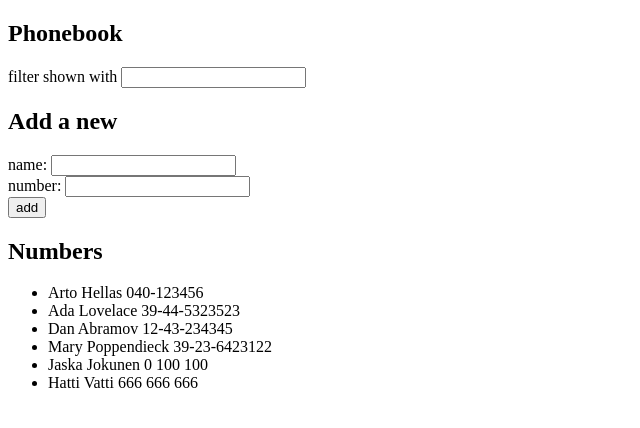
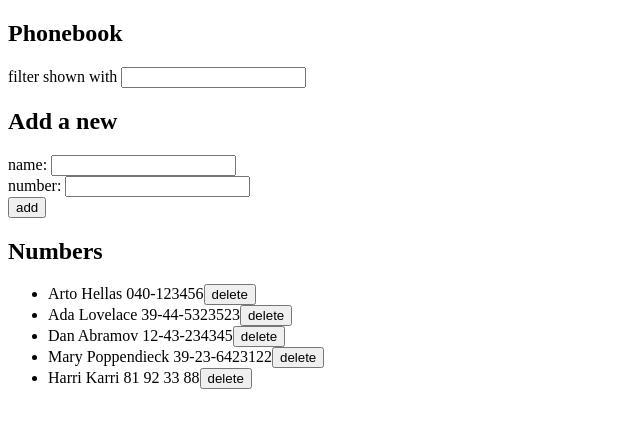
Before and after one commit to hartonenolli/fullstackopen, a React (Vite) app in the folder part2/exercises2/puhelinluettelo/: page / in a window 1280 px wide. Shown: the top 428 px of the page, without its empty margins (0-640 px from the left). Built offline with nearby package versions, Linux system fonts and the light colour scheme; data requests are answered from the project's data file.

Commit message:
2.14: puhelinluettelo step9

```diff
--- a/part2/exercises2/puhelinluettelo/db.json
+++ b/part2/exercises2/puhelinluettelo/db.json
@@ -21,14 +21,9 @@
       "id": "4"
     },
     {
-      "id": "6368",
-      "name": "Jaska Jokunen",
-      "number": "0 100 100"
-    },
-    {
-      "id": "3dfd",
-      "name": "Hatti Vatti",
-      "number": "666 666 666"
+      "id": "9347",
+      "name": "Harri Karri",
+      "number": "81 92 33 88"
     }
   ]
 }
--- a/part2/exercises2/puhelinluettelo/src/App.jsx
+++ b/part2/exercises2/puhelinluettelo/src/App.jsx
@@ -39,18 +39,30 @@ const App = () => {
   }
 
   const handleNameChange = (event) => {
-    console.log('value changed', event.target.value)
+    //console.log('value changed', event.target.value)
     setNewName(event.target.value)
   }
 
   const handleNumberChange = (event) => {
-    console.log('value changed', event.target.value)
+    //console.log('value changed', event.target.value)
     setNewNumber(event.target.value)
   }
 
   const handleFilterChange = (event) => {
-    console.log('filter changed', event.target.value)
+    //console.log('filter changed', event.target.value)
     setFilter(event.target.value)
+  }
+
+  const handleDelete = (person) => {
+    const confirmDelete = window.confirm(`Delete ${person.name}?`)
+      ? PersonsService.deletePerson(person.id).then(() => {
+          setPersons(persons.filter(p => p.id !== person.id))
+          console.log(`Deleted ${person.name}`)
+        })
+      : console.log(`Deletion of ${person.name} cancelled`)
+    setNewName('')
+    setNewNumber('')
+    setFilter('')
   }
 
   return (
@@ -66,7 +78,7 @@ const App = () => {
         addName={addName}
       />
       <h2>Numbers</h2>
-      <Numbers persons={persons} filterBy={filterBy} />
+      <Numbers persons={persons} filterBy={filterBy} handleDelete={handleDelete} />
     </div>
   )
 
@@ -96,13 +108,14 @@ const PersonForm = ({ newName, newNumber, handleNameChange, handleNumberChange,
   )
 }
 
-const Numbers = ({ persons, filterBy }) => {
+const Numbers = ({ persons, filterBy, handleDelete }) => {
   const filteredPersons = persons.filter(person => person.name.toLowerCase().includes(filterBy.toLowerCase()))
   return (
     <ul>
       {filteredPersons.map(person =>
         <li key={person.name}>
           {person.name} {person.number}
+          <button onClick={() => handleDelete(person)} >delete</button>
         </li>
       )}
     </ul>
--- a/part2/exercises2/puhelinluettelo/src/services/persons.js
+++ b/part2/exercises2/puhelinluettelo/src/services/persons.js
@@ -10,4 +10,8 @@ const addPerson = (personObject) => {
     return request.then(response => response.data)
 }
 
-export default { getAll, addPerson }
+const deletePerson = (id) => {
+    return axios.delete(`${baseUrl}/${id}`).then(response => response.data)
+}
+
+export default { getAll, addPerson, deletePerson }
```
